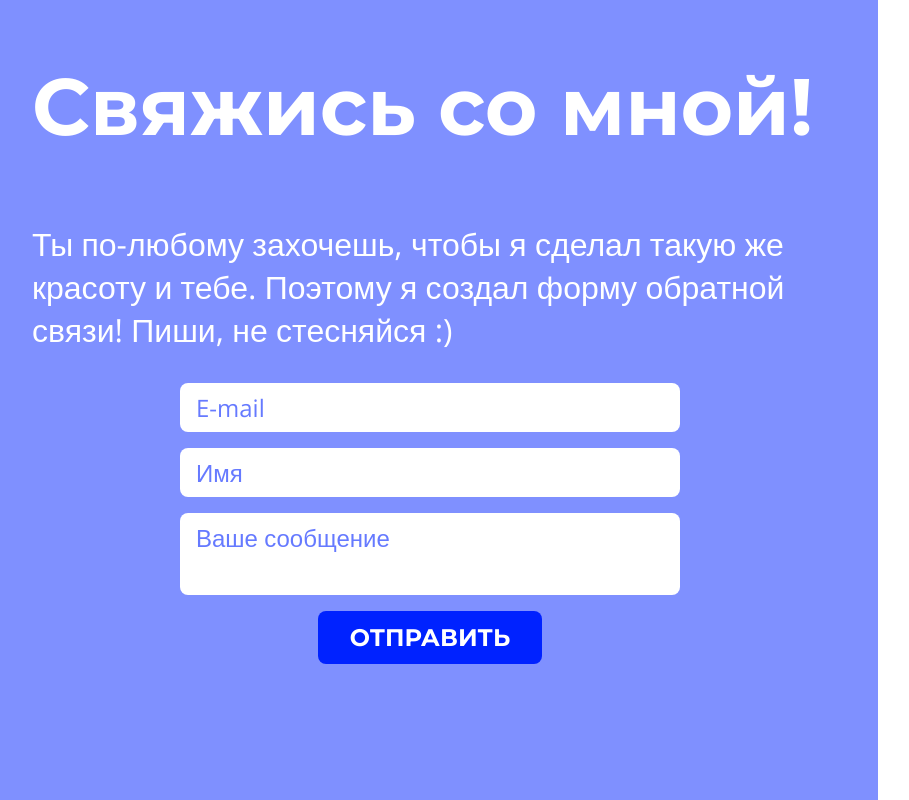
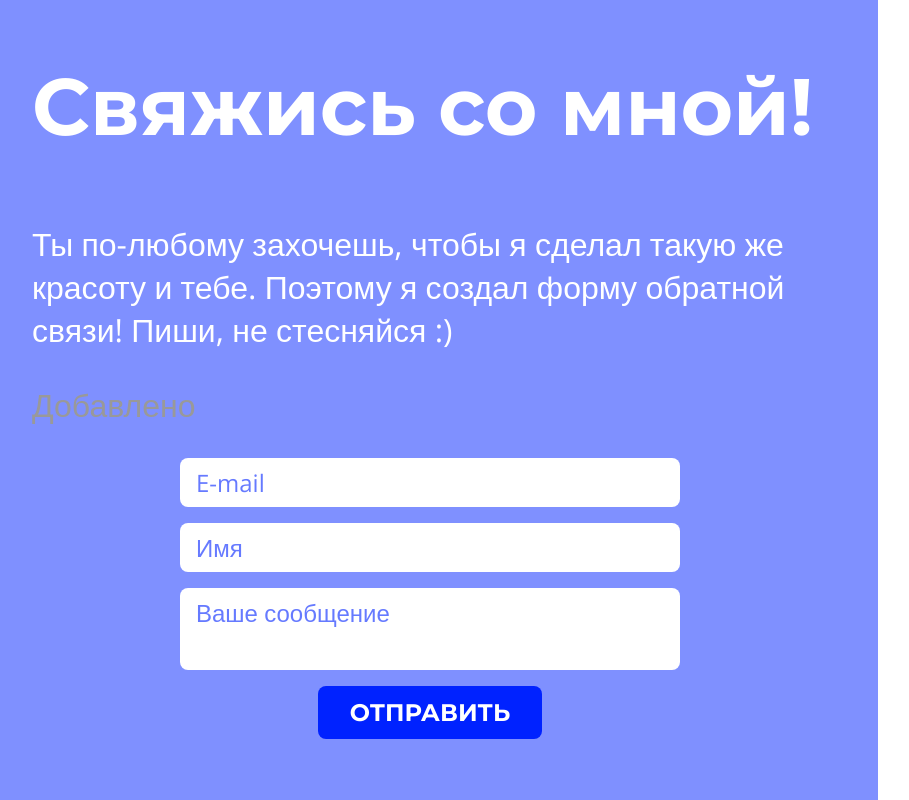
Before and after one commit to akc86git/test_html, a plain HTML site: page index.html in a window 1280 px wide. Shown: the part 1648-2448 px from the top of the page, without its empty margins (18-927 px from the left). Drawn offline with nearby package versions, Linux system fonts and the light colour scheme.

Commit message:
Commit 2

```diff
--- a/index.html
+++ b/index.html
@@ -16,6 +16,7 @@
   <article class="article article_bluebg article_second">
     <h2 class="white">Свяжись со мной!</h2>
     <p class="white">Ты по-любому захочешь, чтобы я сделал такую же красоту и тебе. Поэтому я создал форму обратной связи! Пиши, не стесняйся :)</p>
+    <p>Добавлено</p>
     <form class="form">
       <input type="email" class="form_input" placeholder="E-mail">
       <input type="text" class="form_input" placeholder="Имя">
```
Also changed, not shown: 1 other file.
